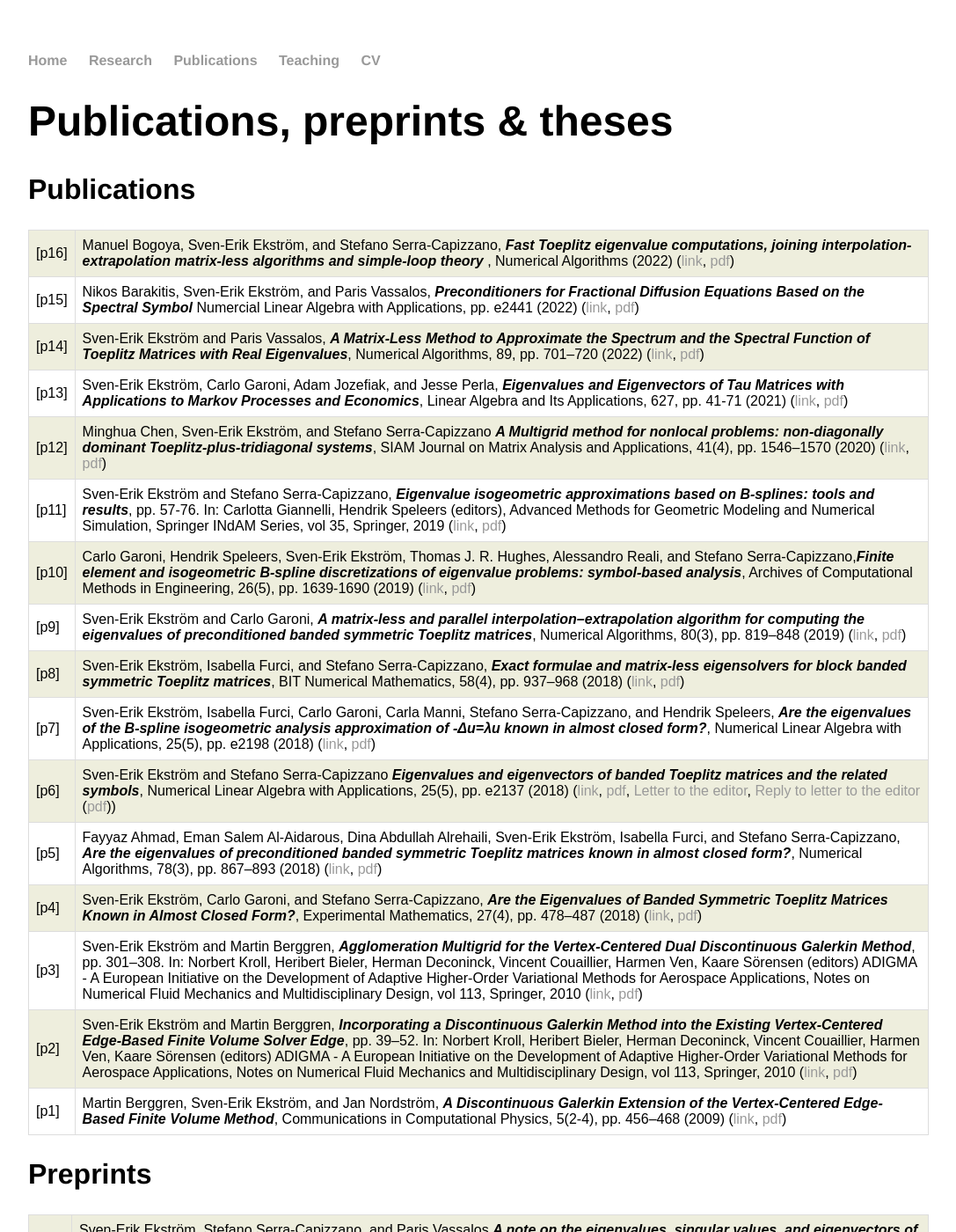
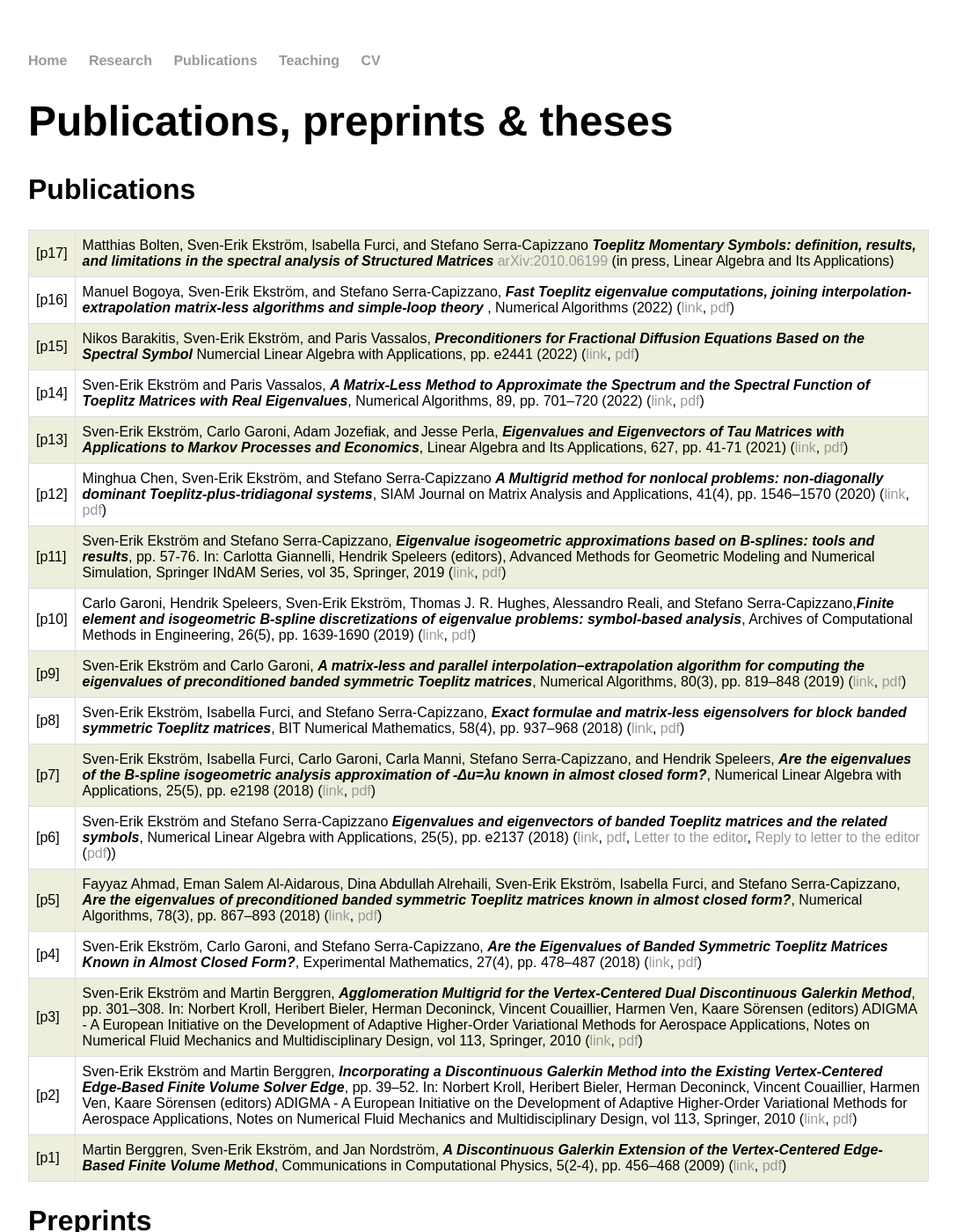
Before and after one commit to sverek/sverek.github.io, a Jekyll site: the page built from publications/index.html, in a window 1280 px wide and 1400 px high. Shown: the whole window at 88% size, without its empty margins (96-1183 px from the left). Built offline with Jekyll 4.4.1, drawn with Linux system fonts in a browser that asks for light colours; some of the changed text lies outside the part shown.

Commit message:
update publications

```diff
--- a/publications/index.html
+++ b/publications/index.html
@@ -25,6 +25,12 @@ tr:nth-child(odd) {
 	<p>
 		<h2>Publications</h2>
 		<table>
+			<tr>
+				<td>[p17]</td>
+				<td>Matthias Bolten, Sven-Erik Ekström, Isabella Furci, and Stefano Serra-Capizzano <i><b>Toeplitz Momentary Symbols: definition, results, and limitations in the spectral analysis of Structured Matrices
+				</b></i> <a href="https://arxiv.org/abs/2010.06199">arXiv:2010.06199</a> (in press, Linear Algebra and Its Applications)
+				</td>
+			</tr>
 			<tr>
 				<td>[p16]</td>
 				<td>Manuel Bogoya, Sven-Erik Ekström, and Stefano Serra-Capizzano, <i><b>Fast Toeplitz eigenvalue computations, joining interpolation-extrapolation matrix-less algorithms and simple-loop theory
@@ -117,35 +123,30 @@ tr:nth-child(odd) {
 		<h2>Preprints</h2>
 		<table>
 			<tr>
-				<td>[pr7]</td>
+				<td>[pr6]</td>
 				<td> Sven-Erik Ekström, Stefano Serra-Capizzano, and Paris Vassalos <i><b>A note on the eigenvalues, singular values, and eigenvectors of Toeplitz and Hankel matrices
 				</b></i> <a href="https://arxiv.org/abs/2203.06992">arXiv:2203.06992</a>
 				</td>
 			</tr>
 			<tr>
-				<td>[pr6]</td>
+				<td>[pr5]</td>
 				<td>Matthias Bolten, Sven-Erik Ekström, Isabella Furci, and Stefano Serra-Capizzano <i><b>A note on the spectral analysis of matrix sequences via GLT momentary symbols: from all-at-once solution of parabolic problems to distributed fractional order matrices
 				</b></i> <a href="https://arxiv.org/abs/2202.05555">arXiv:2202.05555</a>
 				</td>
 			</tr>
 			<tr>
-				<td>[pr5]</td>
+				<td>[pr4]</td>
 				<td>Giovanni Barbarino, Melker Claesson, Sven-Erik Ekström, Carlo Garoni, David Meadon, and Hendrik Speleers, <i><b>Matrix-Less Eigensolver for Large Structured Matrices
 				</b></i> <a href="http://www.it.uu.se/research/publications/reports/2021-007/">Technical Report 2021-007</a>
 				</td>
 			</tr>
 			<tr>
-				<td>[pr4]</td>
+				<td>[pr3]</td>
 				<td>Armando Coco, Sven-Erik Ekström, Giovanni Russo, Stefano Serra-Capizzano, and Santina Chiara Stissi, <i><b>Spectral and norm estimates for matrix sequences arising from a finite difference approximation of elliptic operators
 				</b></i> <a href="https://arxiv.org/abs/2108.09086">arXiv:2108.09086</a>
 				</td>
 			</tr>
-			<tr>
-				<td>[pr3]</td>
-				<td>Matthias Bolten, Sven-Erik Ekström, Isabella Furci, and Stefano Serra-Capizzano <i><b>Toeplitz Momentary Symbols: definition, results, and limitations in the spectral analysis of Structured Matrices
-				</b></i> <a href="https://arxiv.org/abs/2010.06199">arXiv:2010.06199</a>
-				</td>
-			</tr>
+
     <tr>
         <td>[pr2]</td>
         <td>Sven-Erik Ekström and Paris Vassalos, <i><b>A Matrix-Less Method to Approximate the Spectrum and the Spectral Function of Toeplitz Matrices with Complex Eigenvalues</b></i> <a href="https://arxiv.org/abs/1910.13810">arXiv:1910.13810</a>
```
